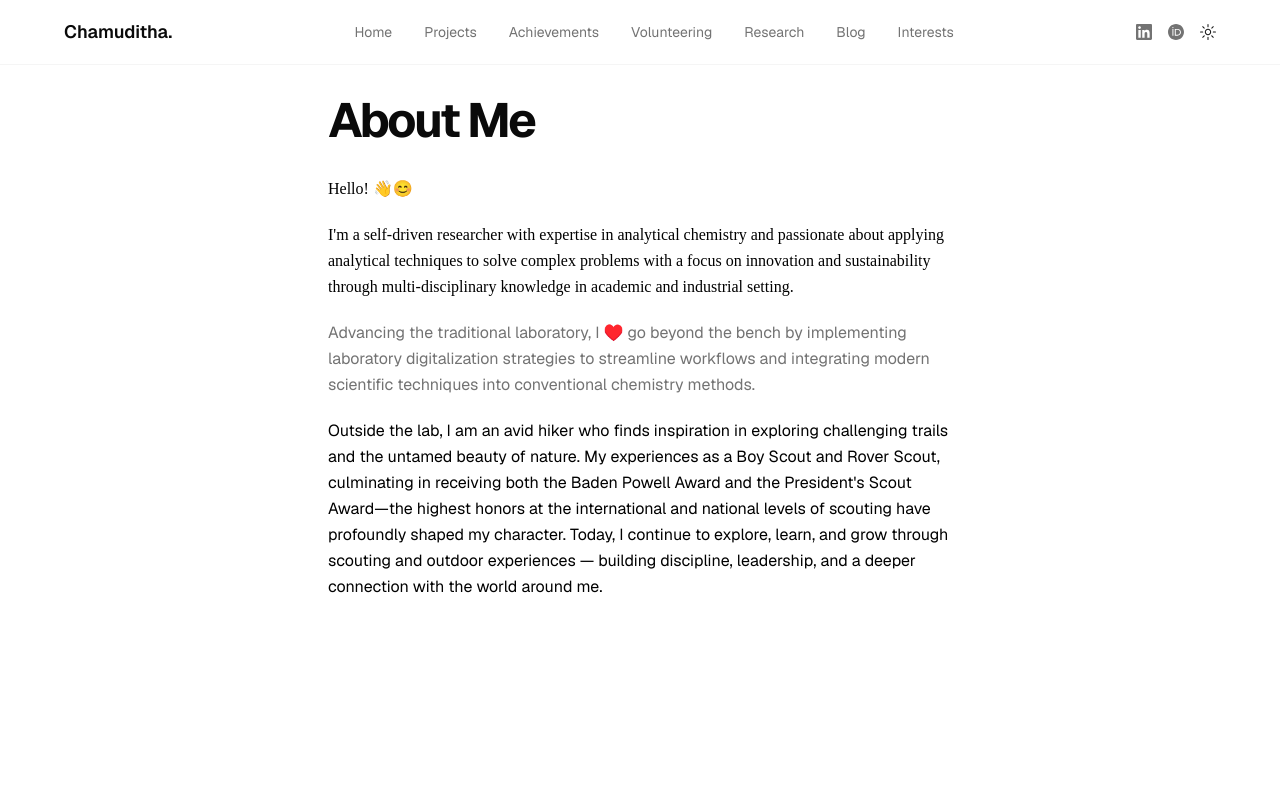
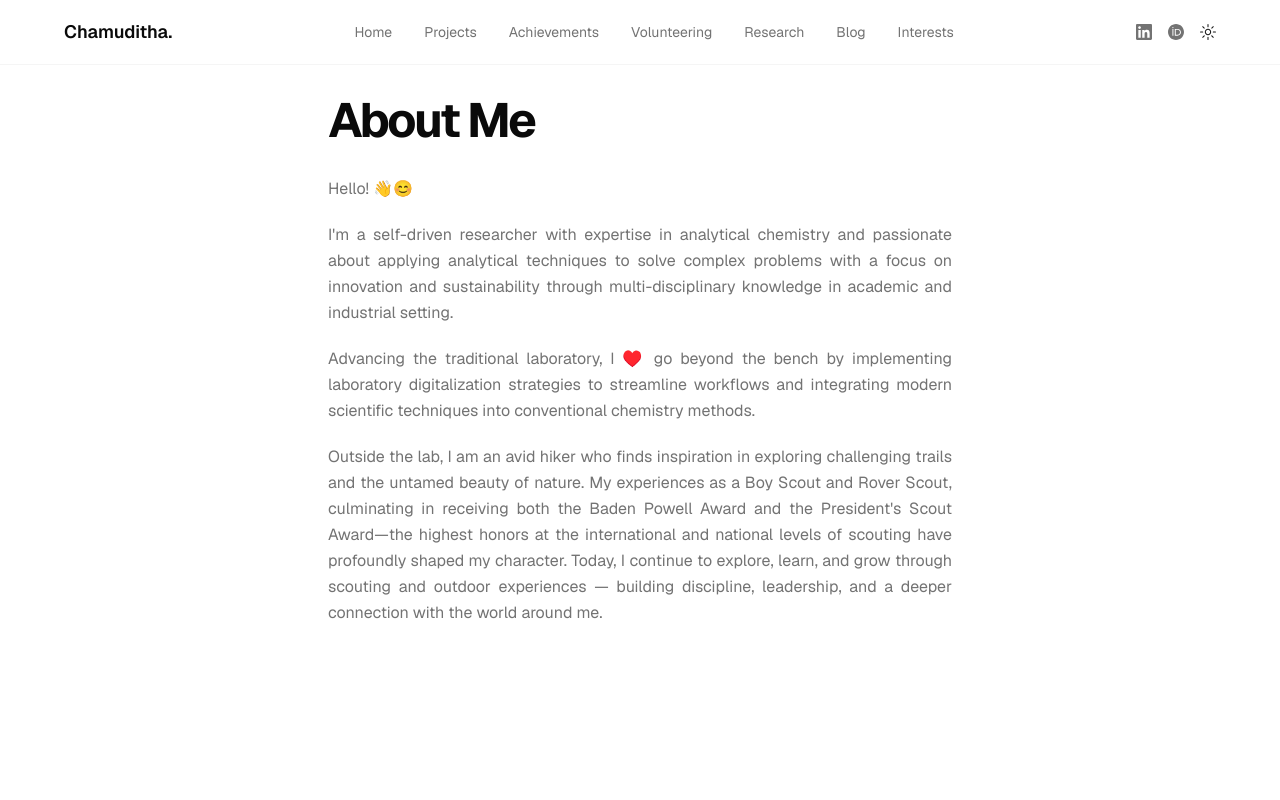
Before and after one commit to Nidula03/portfolio-chamuditha, a Next.js app: page /about in a window 1280 px wide. Shown: the top 800 px of the page. Built offline with nearby package versions, Linux system fonts and the light colour scheme.

Commit message:
feat: Update About section with improved text alignment and formatting for better readability

```diff
--- a/src/app/about/page.tsx
+++ b/src/app/about/page.tsx
@@ -24,12 +24,14 @@ export default function AboutPage() {
           />
           <BlurFade delay={BLUR_FADE_DELAY * 3}>
             <div className="prose max-w-full text-pretty leading-relaxed text-muted-foreground dark:prose-invert">
-              <div style={{ fontFamily: "'Times New Roman', Times, serif", color: 'black' }}>
+              <div style={{ textAlign: 'justify' }}>
                 <p>Hello! 👋😊</p>
                 <p>I'm a self-driven researcher with expertise in analytical chemistry and passionate about applying analytical techniques to solve complex problems with a focus on innovation and sustainability through multi-disciplinary knowledge in academic and industrial setting.</p>
               </div>
-              <Markdown>{`Advancing the traditional laboratory, I ♥️ go beyond the bench by implementing laboratory digitalization strategies to streamline workflows and integrating modern scientific techniques into conventional chemistry methods.`}</Markdown>
-              <div style={{ color: 'black' }}>
+              <div style={{ textAlign: 'justify' }}>
+                <Markdown>{`Advancing the traditional laboratory, I ♥️ go beyond the bench by implementing laboratory digitalization strategies to streamline workflows and integrating modern scientific techniques into conventional chemistry methods.`}</Markdown>
+              </div>
+              <div style={{ textAlign: 'justify' }}>
                 <Markdown>{`Outside the lab, I am an avid hiker who finds inspiration in exploring challenging trails and the untamed beauty of nature. My experiences as a Boy Scout and Rover Scout, culminating in receiving both the Baden Powell Award and the President's Scout Award—the highest honors at the international and national levels of scouting have profoundly shaped my character. Today, I continue to explore, learn, and grow through scouting and outdoor experiences — building discipline, leadership, and a deeper connection with the world around me.`}</Markdown>
               </div>
             </div>
--- a/src/app/page.tsx
+++ b/src/app/page.tsx
@@ -72,12 +72,14 @@ export default function Page() {
                     text="About Me"
                   />
                   <div className="prose max-w-full text-pretty leading-relaxed text-muted-foreground dark:prose-invert mt-4">
-                    <div style={{ fontFamily: "'Times New Roman', Times, serif", color: 'black' }}>
+                    <div style={{ textAlign: 'justify' }}>
                       <p>Hello! 👋😊</p>
                       <p>I'm a self-driven researcher with expertise in analytical chemistry and passionate about applying analytical techniques to solve complex problems with a focus on innovation and sustainability through multi-disciplinary knowledge in academic and industrial setting.</p>
                     </div>
-                    <Markdown>{`Advancing the traditional laboratory, I ♥️ go beyond the bench by implementing laboratory digitalization strategies to streamline workflows and integrating modern scientific techniques into conventional chemistry methods.`}</Markdown>
-                    <div style={{ color: 'black' }}>
+                    <div style={{ textAlign: 'justify' }}>
+                      <Markdown>{`Advancing the traditional laboratory, I ♥️ go beyond the bench by implementing laboratory digitalization strategies to streamline workflows and integrating modern scientific techniques into conventional chemistry methods.`}</Markdown>
+                    </div>
+                    <div style={{ textAlign: 'justify' }}>
                       <Markdown>{`Outside the lab, I am an avid hiker who finds inspiration in exploring challenging trails and the untamed beauty of nature. My experiences as a Boy Scout and Rover Scout, culminating in receiving both the Baden Powell Award and the President's Scout Award—the highest honors at the international and national levels of scouting have profoundly shaped my character. Today, I continue to explore, learn, and grow through scouting and outdoor experiences — building discipline, leadership, and a deeper connection with the world around me.`}</Markdown>
                     </div>
                   </div>
```
